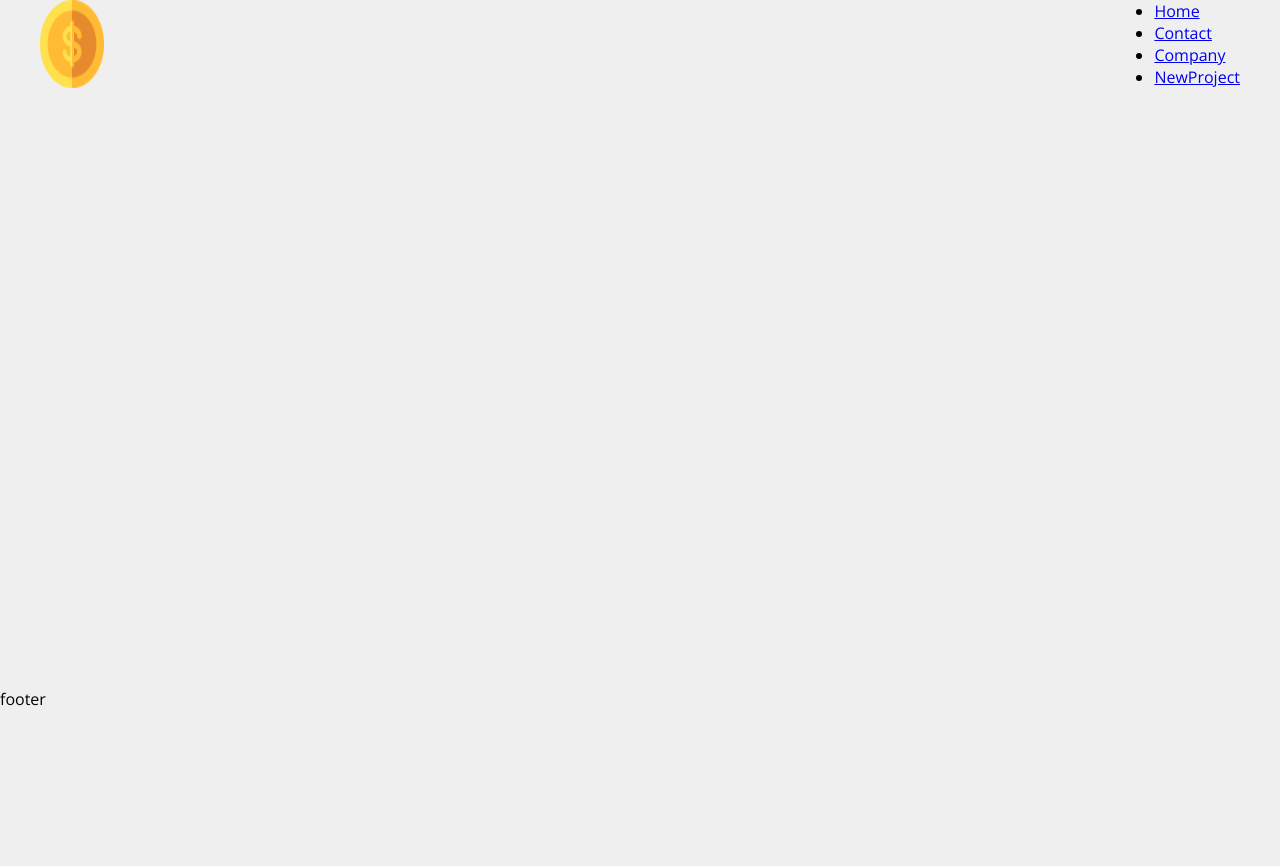
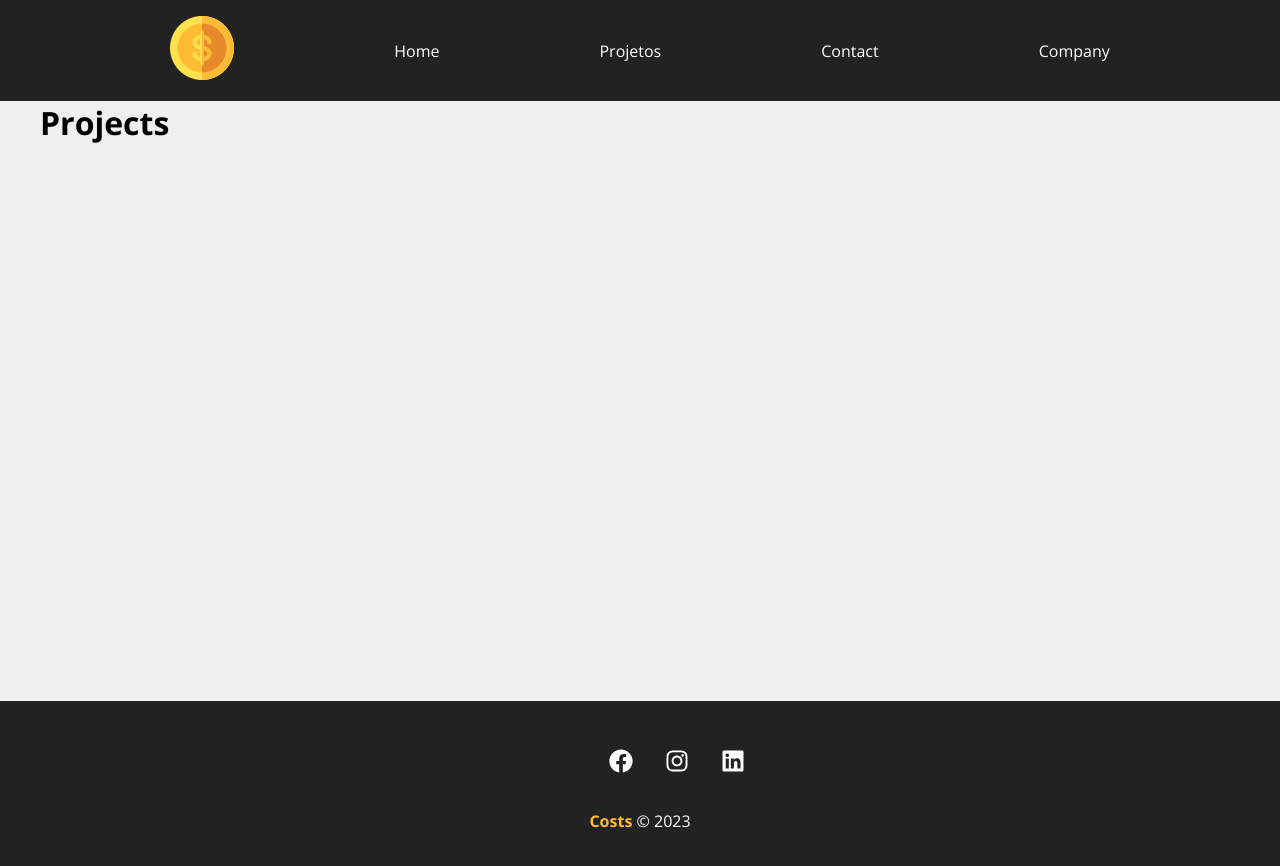
Before and after one commit to lucassilva3g/costs, a React (Create React App) app: page /Projects in a window 1280 px wide. Shown: the top 866 px of the page. Before the commit the page ends 800 px from the top, so only its background shows below. Built offline with nearby package versions, Linux system fonts and the light colour scheme.

Commit message:
Navbar e Footer

```diff
--- a/src/App.js
+++ b/src/App.js
@@ -3,6 +3,7 @@
 import Company from "./components/pages/Company";
 import Contact from "./components/pages/Contact";
 import NewProject from "./components/pages/NewProject";
+import Projects from "./components/pages/Projects";
 
 import Container from "./components/pages/Container";
 import Navbar from  "./components/layout/Navbar";
@@ -12,16 +13,17 @@
 function App() {
   return (
     <BrowserRouter>
-    <Navbar />
-      <Container customClass='min-height'>
-      <Routes>
-      <Route path= "/" element={<Home/>}/>
-            <Route path= "/Company" element={<Company/>}/>
-            <Route path= "/Contact" element={<Contact/>}/>
-            <Route path= "/NewProject" element={<NewProject/>}/>
-          </Routes>
-          </Container>
-          <Footer />
+      <Navbar />
+      <Container customClass="min-height">
+        <Routes>
+          <Route path="/" element={<Home />} />
+          <Route path="/Projects" element={<Projects />} />
+          <Route path="/Company" element={<Company />} />
+          <Route path="/Contact" element={<Contact />} />
+          <Route path="/NewProject" element={<NewProject />} />
+        </Routes>
+      </Container>
+      <Footer />
     </BrowserRouter>
   );
 }
--- a/src/components/layout/Footer.js
+++ b/src/components/layout/Footer.js
@@ -1,7 +1,25 @@
+import {FaFacebook, FaInstagram, FaLinkedin} from 'react-icons/fa';
+import styles from './Footer.module.css';
+
 function Footer() {
 return (
-<p>footer</p>
-    )
+  <footer className={styles.footer}>
+    <ul className={styles.social_list}>
+      <li>
+        <FaFacebook />
+      </li>
+      <li>
+        <FaInstagram />
+      </li>
+      <li>
+        <FaLinkedin />
+      </li>
+    </ul>
+    <p className={styles.copy_right}>
+      <span>Costs</span> &copy; 2023{" "}
+    </p>
+  </footer>
+);
 }
 
 export default Footer;
--- a/src/components/layout/Footer.module.css
+++ b/src/components/layout/Footer.module.css
@@ -0,0 +1,35 @@
+.footer {
+    background-color: #222;
+    color: #fff;
+    padding: 3em;
+   text-align: center;
+}
+
+.social_list {
+    display: flex;
+    list-style: none;
+   list-style-type: none;
+   padding-left: 46%;
+}
+
+.social_list li {
+    margin: 0 1em;
+}
+
+.social_list li:hover {
+    color: #ffbb33;
+}
+
+.social_list svg {
+   font-size: 1.5em;
+   cursor: pointer;
+}
+
+.copy_right {
+    margin-top: 2em;
+}
+
+.copy_right span{
+    font-weight: bold;
+    color: #ffbb33;
+}
--- a/src/components/layout/Navbar.js
+++ b/src/components/layout/Navbar.js
@@ -2,26 +2,28 @@
 
 import Container from "../pages/Container";
 
-// import styles from "./Navbar.modules.css";
+import styles from "../layout/Navbar.module.css";
 import logo from "../../img/costs_logo.png";
 
 function Navbar() {
   return (
-    <nav>
+    <nav className={styles.navbar}>
       <Container>
-        <img src={logo} alt="Costs" />
-        <ul className="list">
-          <li>
+        <Link to="/">
+          <img src={logo} alt="Costs" />
+        </Link>
+        <ul className={styles.list}>
+          <li className={styles.item}>
             <Link to="/">Home</Link>
           </li>
-          <li>
+          <li className={styles.item}>
+            <Link to="/">Projetos</Link>
+          </li>
+          <li className={styles.item}>
             <Link to="/contact">Contact</Link>
           </li>
-          <li>
+          <li className={styles.item}>
             <Link to="/company">Company</Link>
-          </li>
-          <li>
-            <Link to="/newproject">NewProject</Link>
           </li>
         </ul>
       </Container>
--- a/src/components/layout/Navbar.module.css
+++ b/src/components/layout/Navbar.module.css
@@ -0,0 +1,25 @@
+.navbar {
+    display: flex;
+    justify-content: space-between;
+    background-color: #222;
+    padding: 1em;
+}
+
+.list {
+    display: flex;
+    list-style: none;
+    align-items: center;
+}
+
+.item {
+     margin-left: 10em; /*para afastar cada um dos itens */
+    }
+
+.item a {
+    color: #fff;
+     text-decoration: none; /*para tirar o sublinhado */
+}
+
+.item a:hover {
+    color: #ffbb33;
+}
--- /dev/null
+++ b/src/components/pages/Projects.js
@@ -0,0 +1,5 @@
+function Project() {
+  return <h1>Projects</h1>;
+}
+
+export default Project;
```
